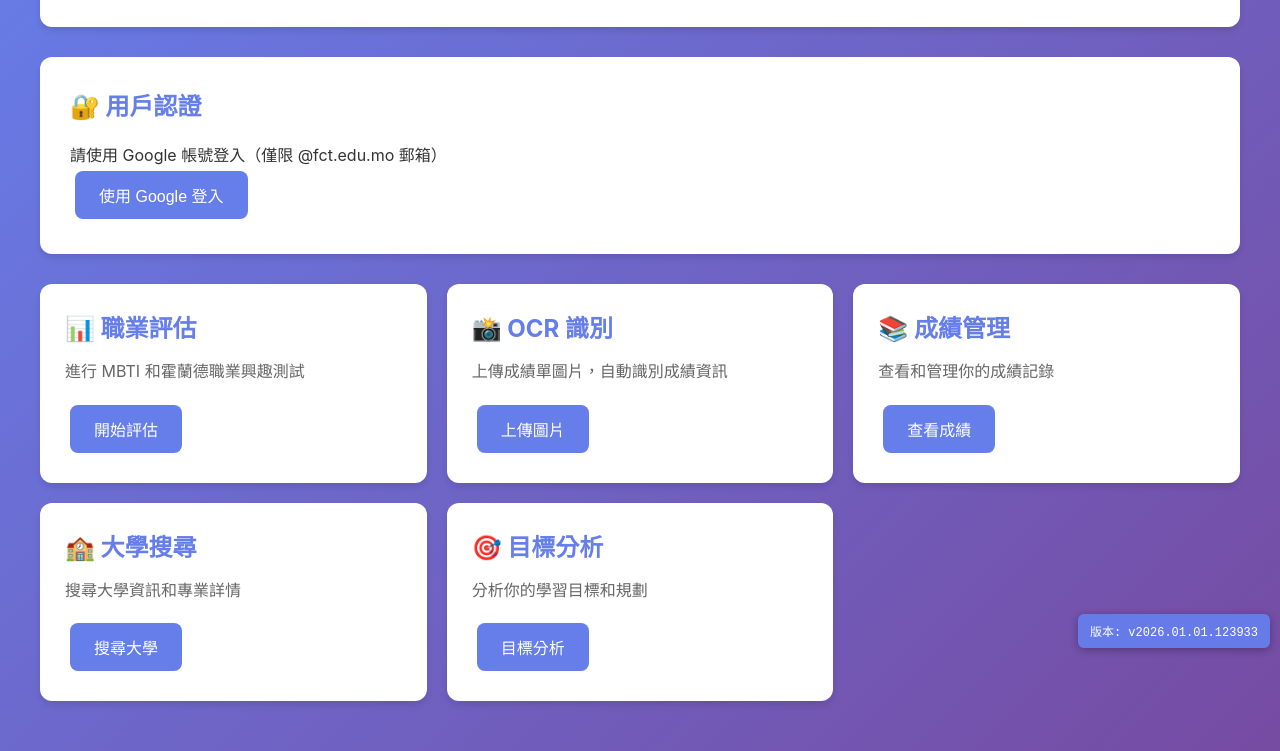
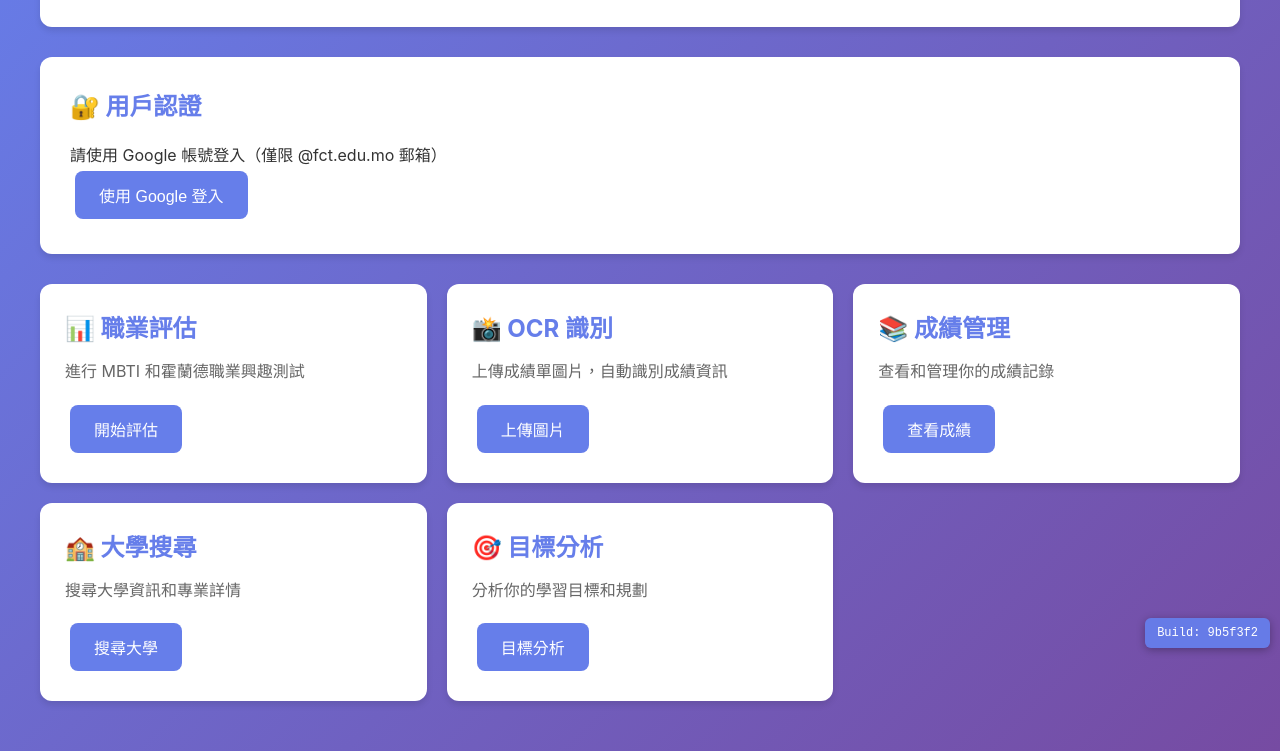
Before and after one commit to Le0LeoLeo/career-guidance-system, a website: page public/index.html in a window 1280 px wide. Shown: the part 142-893 px from the top of the page. Drawn offline with Linux system fonts and the light colour scheme.

Commit message:
chore: show build sha in UI for deployment verification

```diff
--- a/public/index.html
+++ b/public/index.html
@@ -416,7 +416,7 @@
 
     <!-- 版本號顯示 -->
     <div class="version-info" id="versionInfo" style="display: block !important; visibility: visible !important; opacity: 1 !important;">
-        <span id="versionText">載入中...</span>
+        <span id="versionText">Build: 9b5f3f2</span>
     </div>
 
     <script>
@@ -453,10 +453,10 @@
                 const minutes = String(now.getMinutes()).padStart(2, '0');
                 const seconds = String(now.getSeconds()).padStart(2, '0');
 
-                const version = `v${year}.${month}.${day}.${hours}${minutes}${seconds}`;
+                const version = `Build: 9b5f3f2`;
 
                 // 直接設置版本號（不依賴 API）
-                versionElement.textContent = `版本: ${version}`;
+                versionElement.textContent = version;
 
                 // 確保元素可見
                 const versionInfo = document.getElementById('versionInfo');
```
